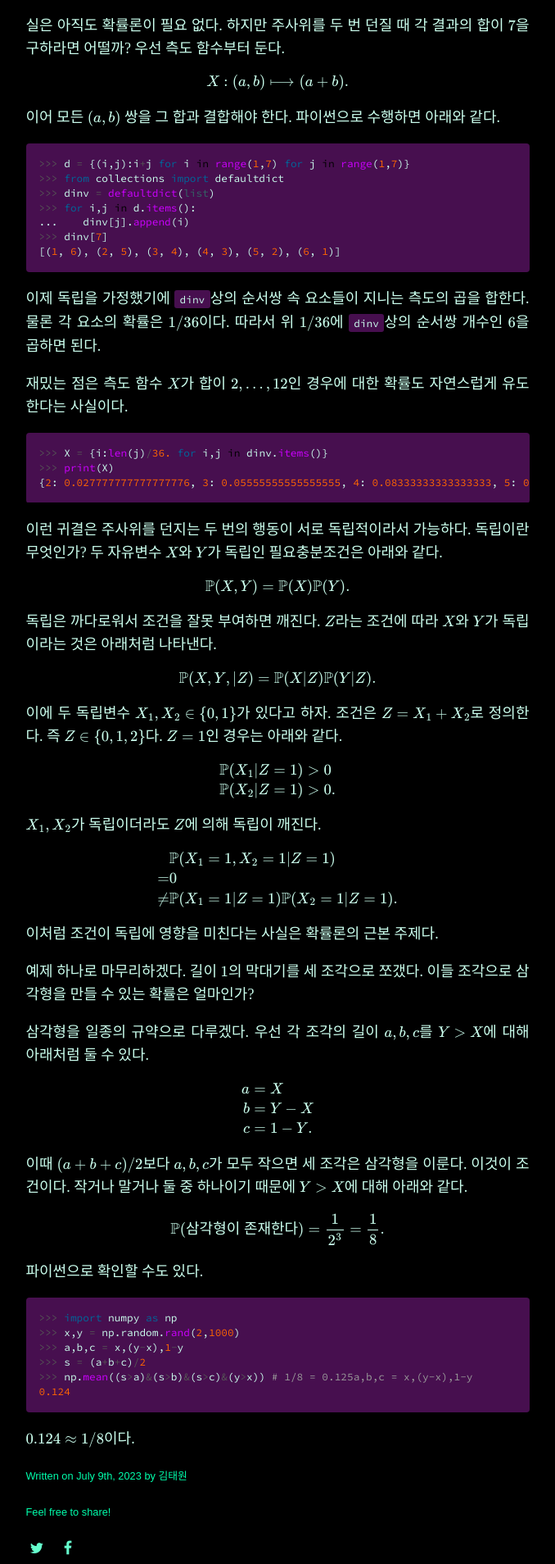
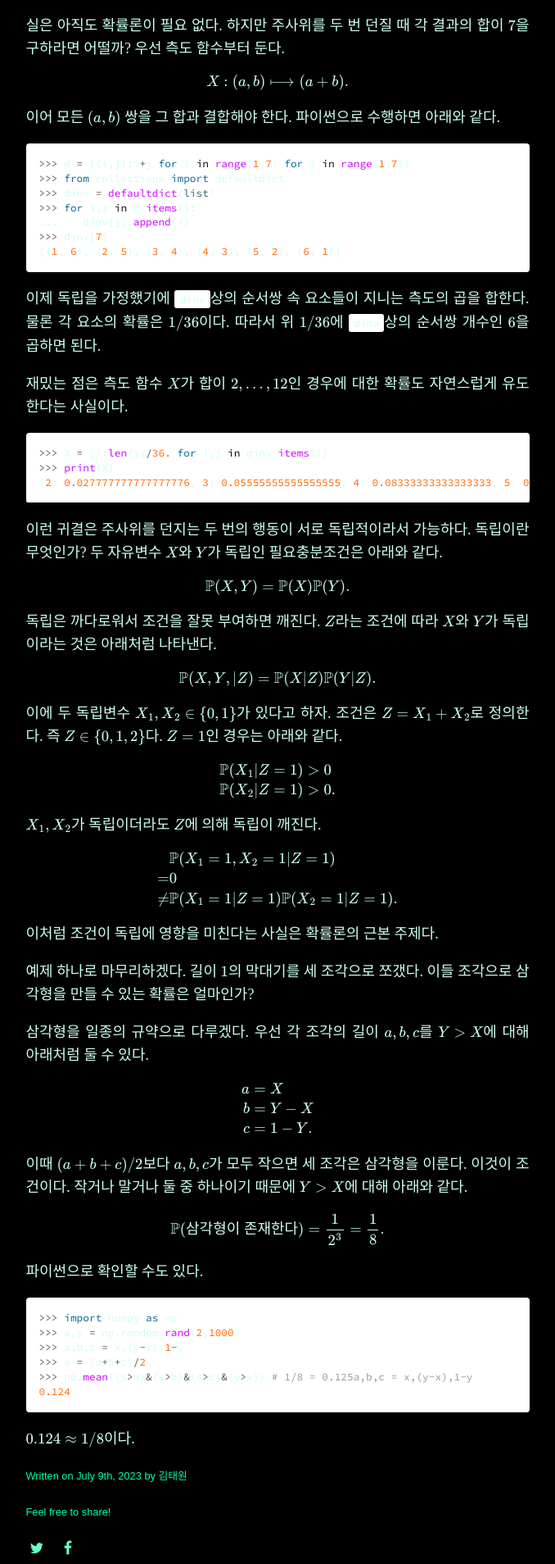
Before and after one commit to pangmoo-KTW/pangmoo-KTW, a Jekyll site: the page built from _posts/2023-07-09-ppm002.md, in a window 1280 px wide. Shown: the part 1671-3579 px from the top of the page at 82% size, without its empty margins (301-979 px from the left). Built offline with Jekyll 4.4.1, drawn with Linux system fonts in a browser that asks for light colours; some web fonts are replaced; comment, search, counter and statistics services are not loaded.

Commit message:
codeblock purple

```diff
--- a/assets/css/main.scss
+++ b/assets/css/main.scss
@@ -8,7 +8,8 @@ $code-font-family:       "Source Code Pro", monospace;
 $body-color: #cbffee;
 $link-color: #e4fff6;
 
-$code-background-color:   #470f4f;
+$code-background-color:   #ffffff;
+$code-color:              #000000;
 $pagination-button-color: #e5fff6;
 
 $dark-gray-color:        #65ffcd;
```
